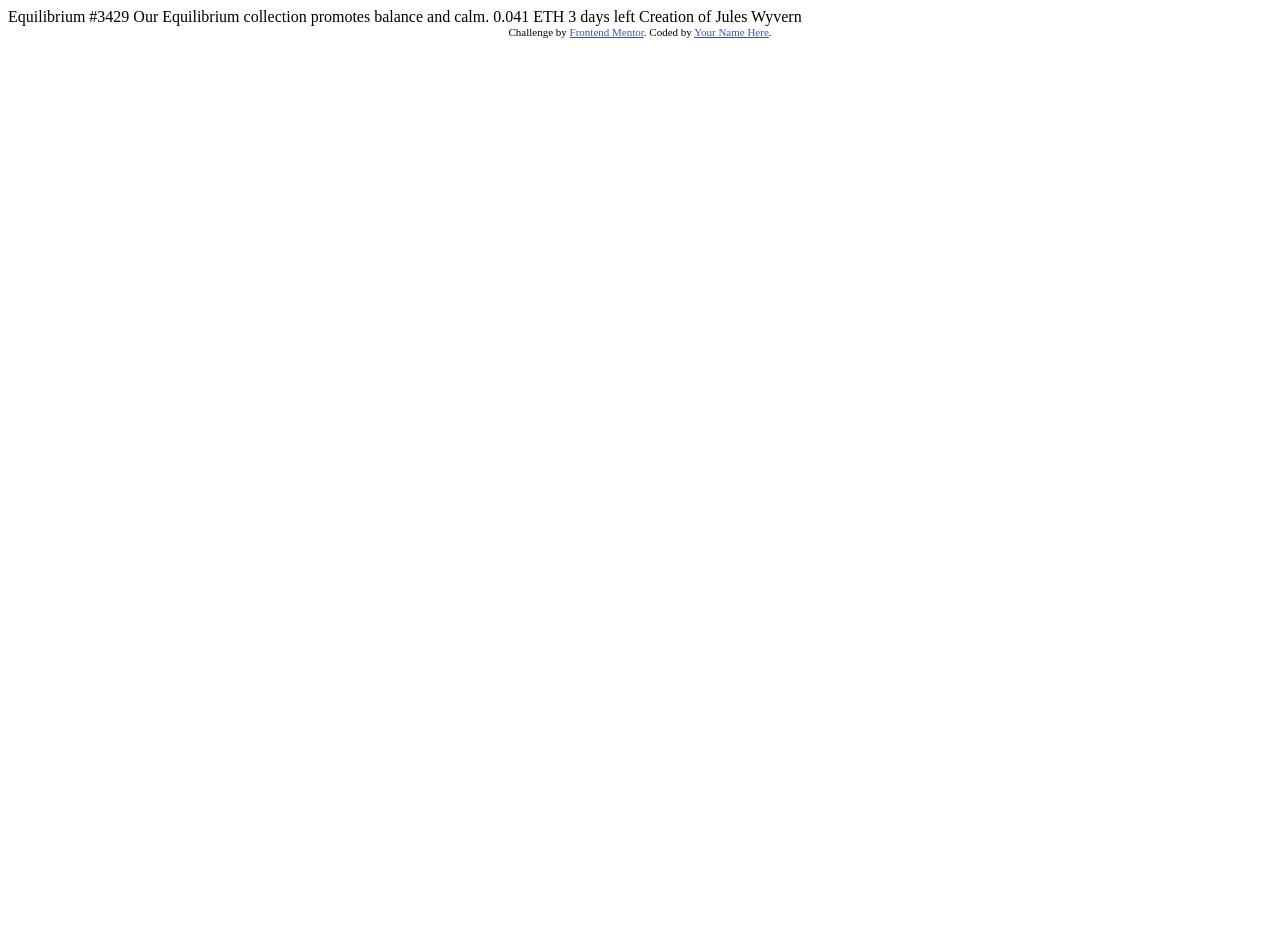
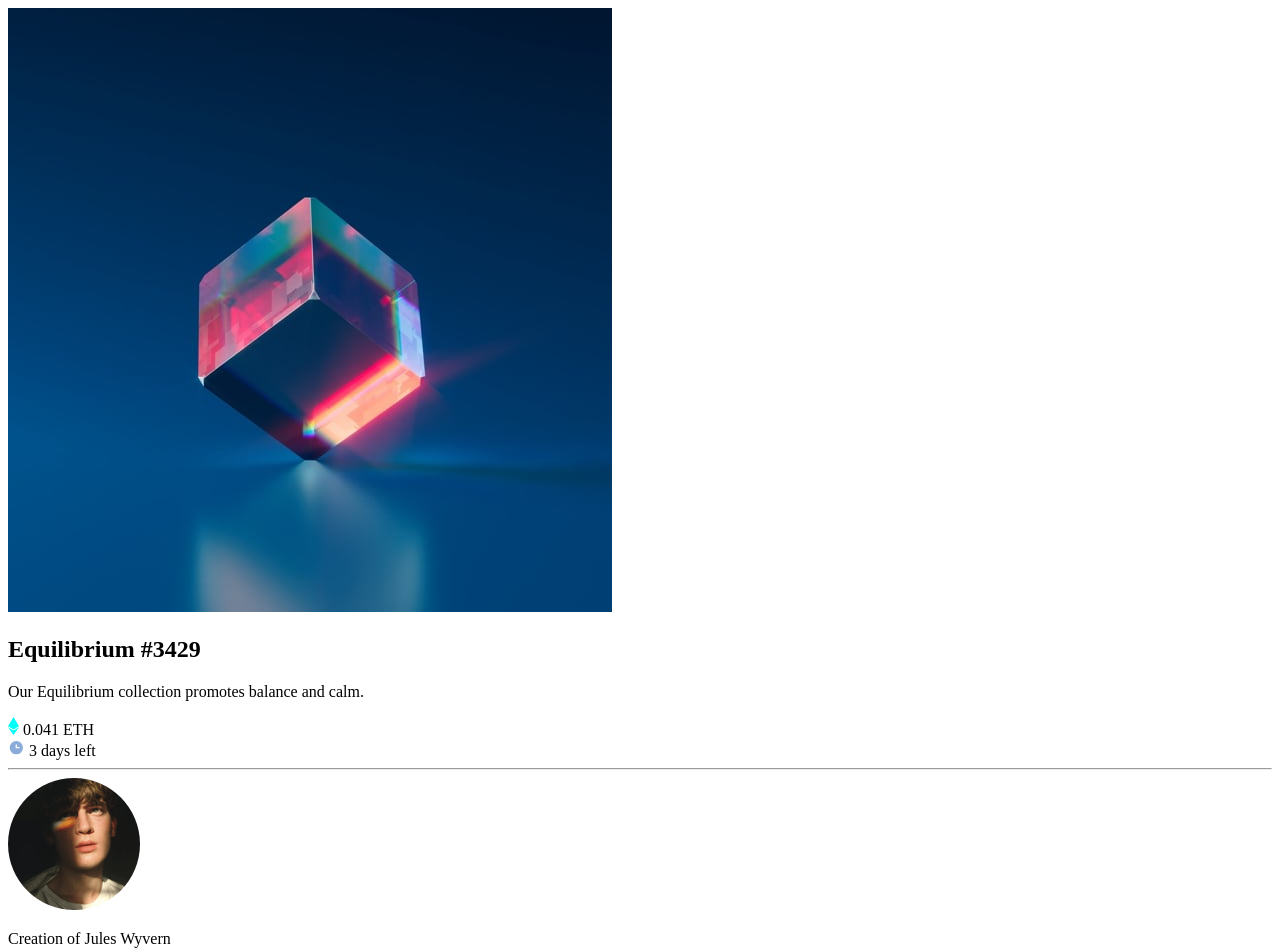
Before and after one commit to TheCRIS69/nft-preview-card-component, a plain HTML site: page index.html in a window 1280 px wide. Before the commit the page ends 800 px from the top, so only its background shows below. Drawn offline with Linux system fonts and the light colour scheme.

Commit message:
Wrote the HTML for the project

```diff
--- a/index.html
+++ b/index.html
@@ -8,26 +8,43 @@
 
   <title>Frontend Mentor | NFT preview card component</title>
 
-  <!-- Feel free to remove these styles or customise in your own stylesheet 👍 -->
-  <style>
-    .attribution { font-size: 11px; text-align: center; }
-    .attribution a { color: hsl(228, 45%, 44%); }
-  </style>
+  <link rel="stylesheet" href="style.css">
+
 </head>
 <body>
 
-  Equilibrium #3429
+<main class="flex-center">
 
-  Our Equilibrium collection promotes balance and calm.
+<article class="nft-card">
+  <img src="images/image-equilibrium.jpg" alt="A image of the NFT">
+  <h1 class="nft-title">Equilibrium #3429</h1>
 
-  0.041 ETH
-  3 days left
+  <p class="nft-description">Our Equilibrium collection promotes balance and calm.</p>
 
-  Creation of Jules Wyvern
+  <div class="nft-informations">
+    <div>
+      <img src="./images/icon-ethereum.svg" alt="Ethereum icon">
+      <span class="nft-informations__price">0.041 ETH</span>
+    </div>
 
-  <div class="attribution">
-    Challenge by <a href="https://www.frontendmentor.io?ref=challenge" target="_blank">Frontend Mentor</a>.
-    Coded by <a href="#">Your Name Here</a>.
+    <div>
+      <img src="./images/icon-clock.svg" alt="Clock icon">
+      <span class="nft-informations__time-left">3 days left</span>
+    </div>
+
   </div>
+
+  <hr>
+
+  <div>
+  <img src="./images/image-avatar.png" alt="NFT creator avatar">
+  <p class="creator-credits">Creation of Jules Wyvern</p>
+  </div>
+
+</article>
+
+</main>
+
+
 </body>
 </html>
```
Also changed, not shown: style.css (added).
